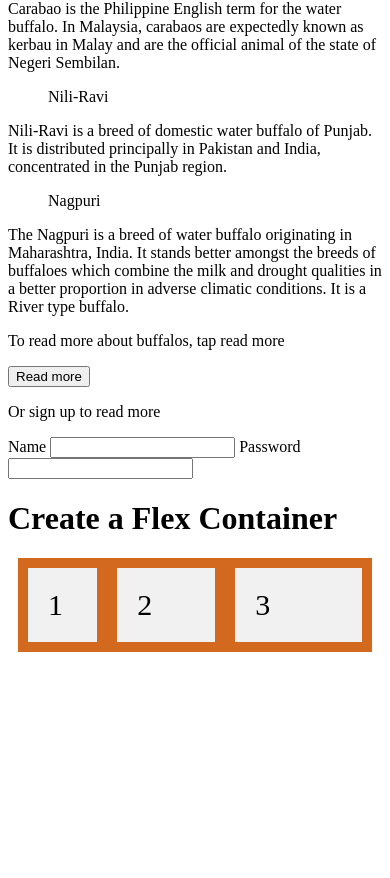
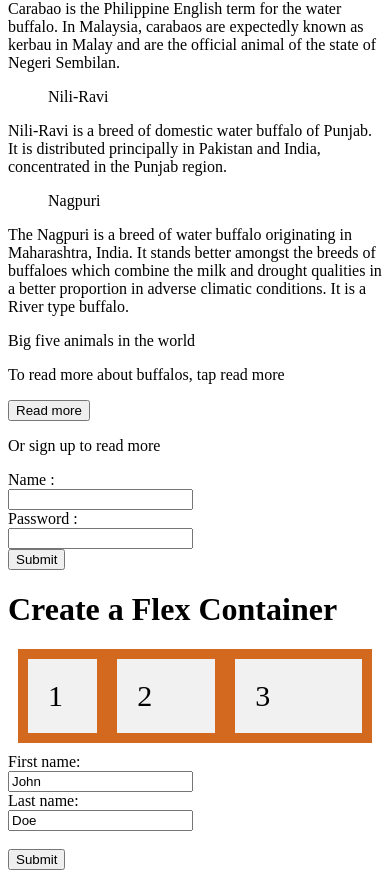
Before and after one commit to tutich/p2, a plain HTML site: page index.html in a window 390 px wide. Shown: the part 448-1326 px from the top of the page. Before the commit the page ends 1110 px from the top, so only its background shows below. Drawn offline with Linux system fonts and the light colour scheme.

Commit message:
html responsiveness

```diff
--- a/index.html
+++ b/index.html
@@ -1,7 +1,7 @@
 <!DOCTYPE html>
 <html lang="en">
 <head>
-
+    <meta name="viewport" content="width=device-width, initial-scale=1.0">
     <title>Buffalos</title>
    <link rel="stylesheet" href="buff.css">
 <body>
@@ -29,17 +29,19 @@
         <p>The Nagpuri is a breed of water buffalo originating in Maharashtra, India. It stands better amongst the breeds of buffaloes which combine the milk and drought qualities in a better proportion in adverse climatic conditions. It is a River type buffalo.</p>
      </div>
 </li>
+<section>Big five animals in the world</section>
 
   </div>
   <div>
 <p>To read more about buffalos, tap read more</p>
 <button>Read more</button>
 <p>Or sign up to read more</p>
-
-    <label for="nam">Name</label>
-    <input type="text" >
-    <label for="pass">Password</label>
-    <input type="text" >
+<for action="/action_page.php" target="_blank">
+    <label for="nam">Name :</label><br>
+    <input type="text" > <br>
+    <label for="pass">Password :</label><br>
+    <input type="text" ><br>
+    <input type="submit">
 </form>
   </div>
   <h1>Create a Flex Container</h1>
@@ -49,6 +51,15 @@
     <div style="flex-grow: 3;">2</div>
     <div style="flex-grow: 5;">3</div>
   </div>
+  <table>
 
+  </table>
+  <form action="/action_page.php" target="_blank">
+    <label for="fname">First name:</label><br>
+    <input type="text" id="fname" name="fname" value="John"><br>
+    <label for="lname">Last name:</label><br>
+    <input type="text" id="lname" name="lname" value="Doe"><br><br>
+    <input type="submit" value="Submit">
+  </form>
 </body>
 </html>
```
